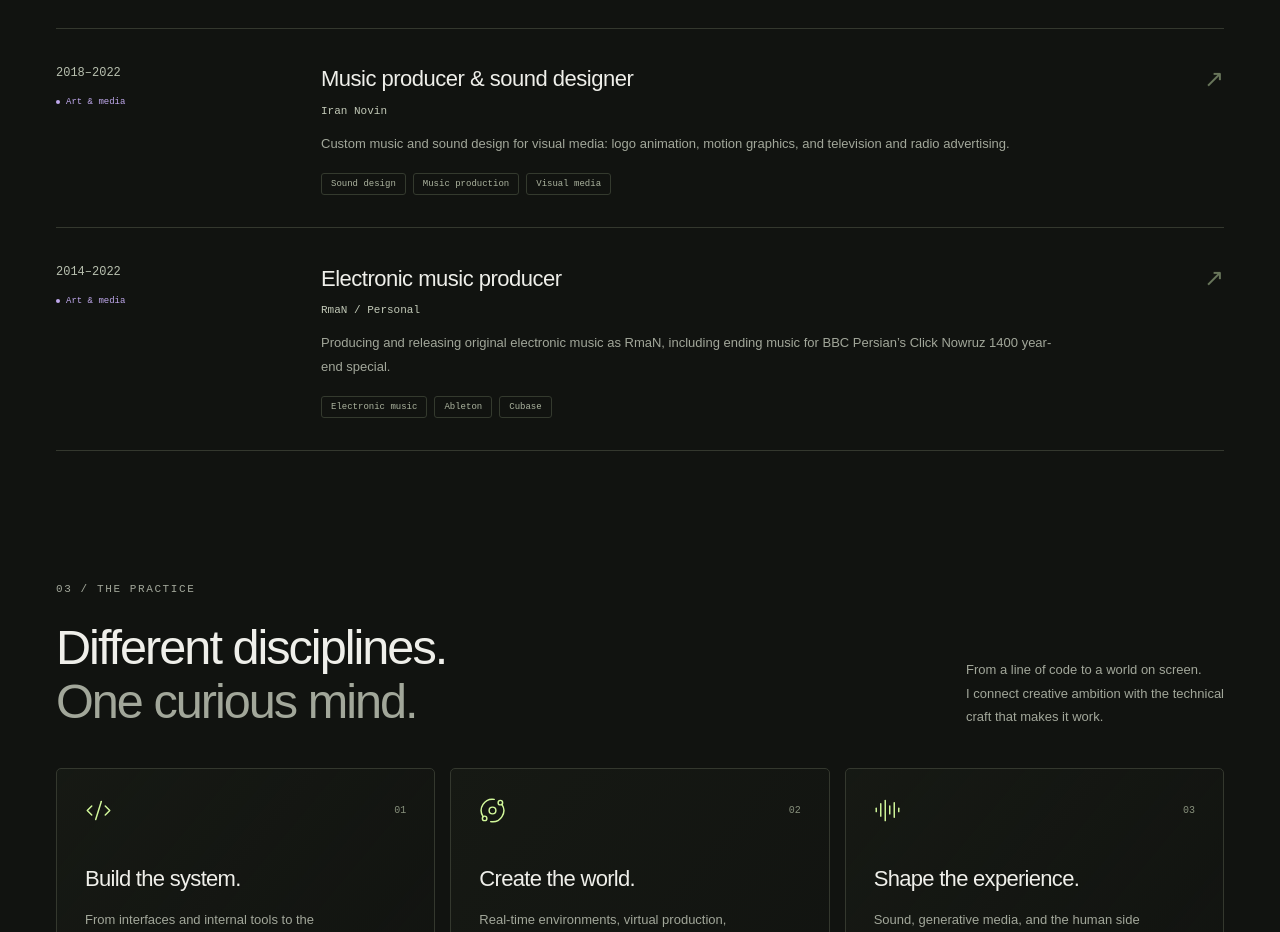
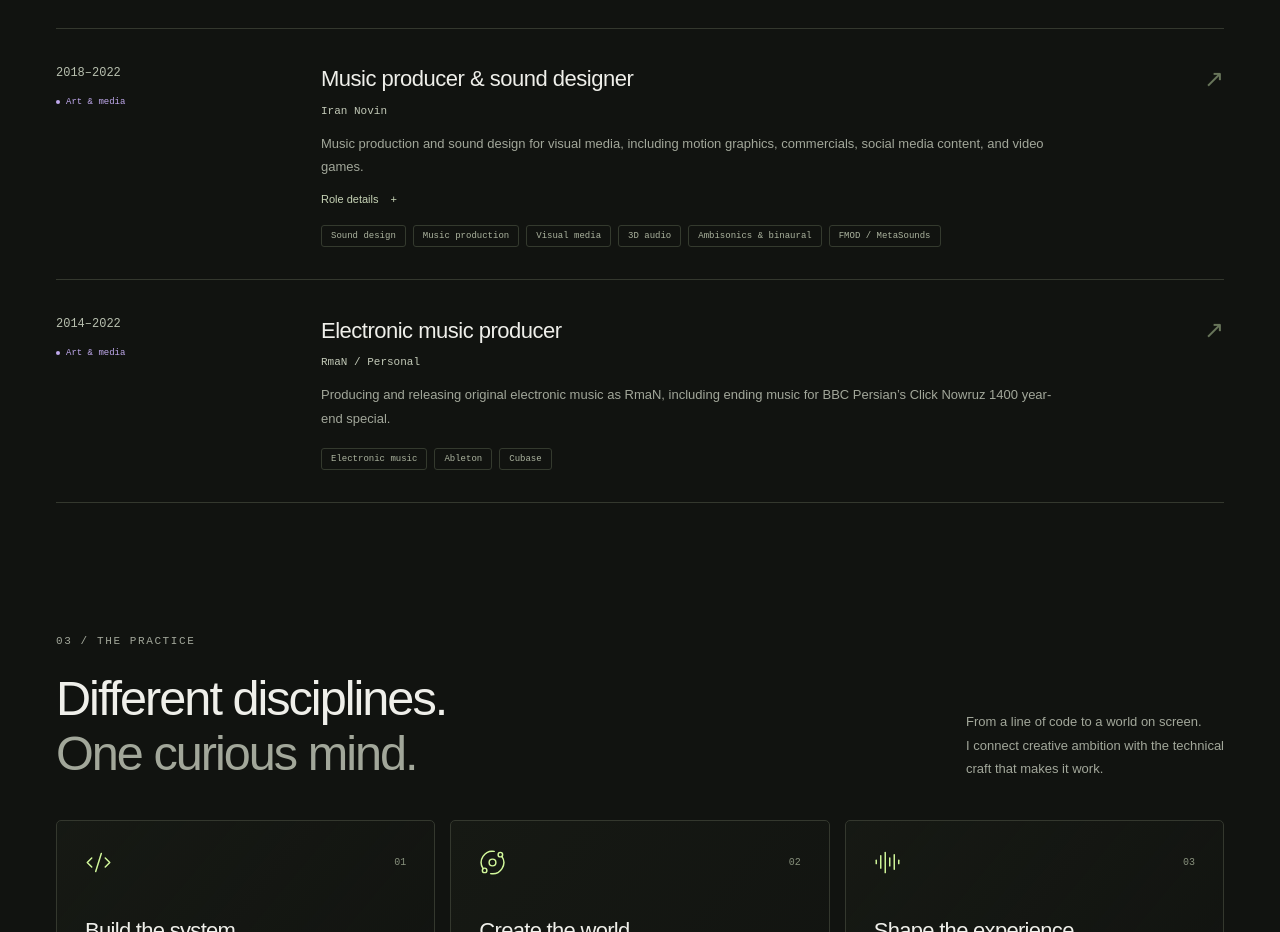
Before and after one commit to RmaNMetaverse/rmancvresume-web, a React (Vite) app: page / in a window 1280 px wide. Shown: the part 3040-3972 px from the top of the page. Built offline with nearby package versions, Linux system fonts and the light colour scheme.

Commit message:
3D Audio

```diff
--- a/src/data.js
+++ b/src/data.js
@@ -58,9 +58,9 @@ export const experience = [{
   title: 'Music producer & sound designer',
   company: 'Iran Novin',
   location: '',
-  description: 'Custom music and sound design for visual media: logo animation, motion graphics, and television and radio advertising.',
-  details: '',
-  tags: ['Sound design', 'Music production', 'Visual media']
+  description: 'Music production and sound design for visual media, including motion graphics, commercials, social media content, and video games.',
+  details: 'Specialty in immersive 3D audio, including ambisonics and binaural sound. Interactive audio implementation with FMOD and Unreal Engine MetaSounds.',
+  tags: ['Sound design', 'Music production', 'Visual media', '3D audio', 'Ambisonics & binaural', 'FMOD / MetaSounds']
 }, {
   type: 'Art & media',
   date: '2014–2022',
```
Also changed, not shown: 2 other files (tests, documents, lock files or other folders).
